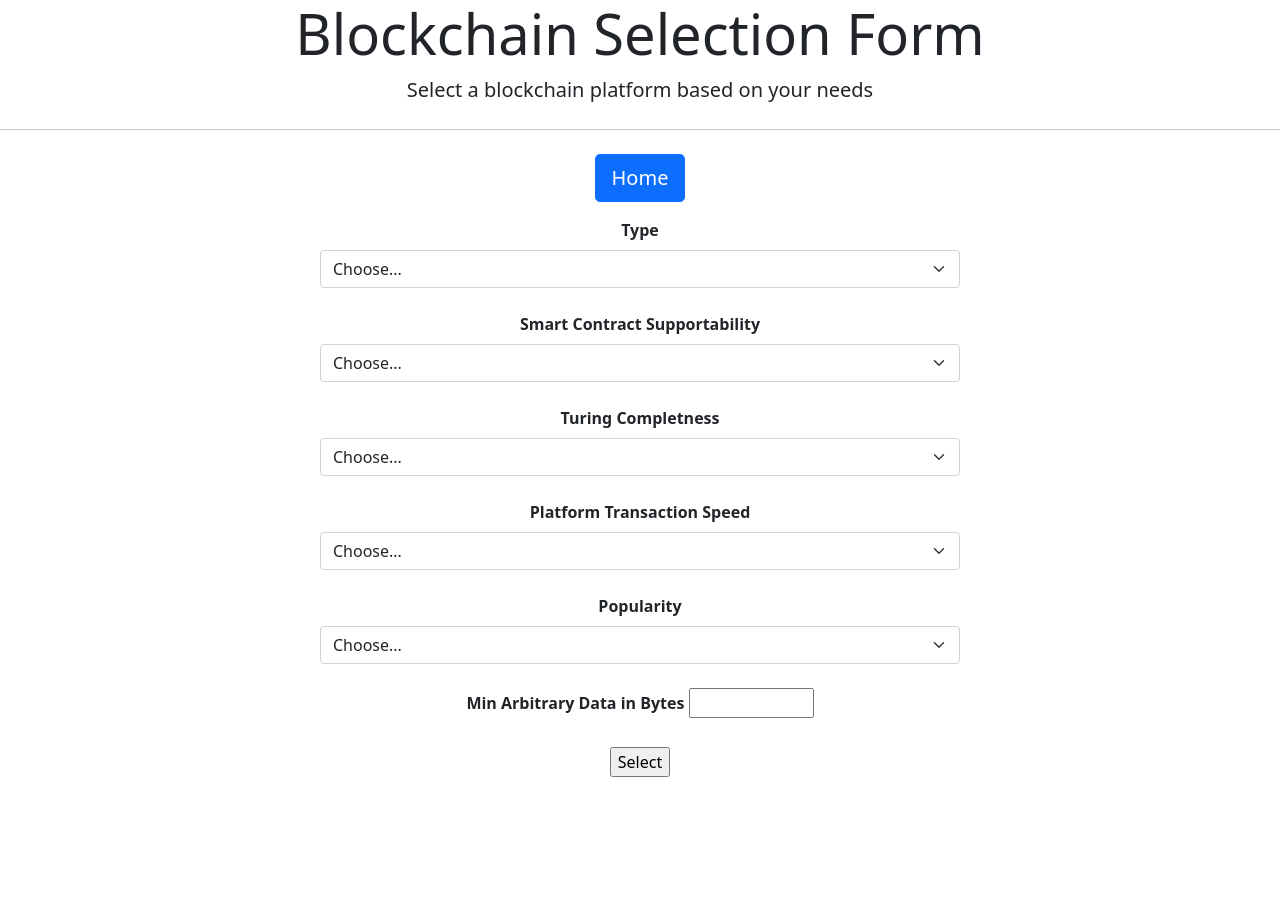
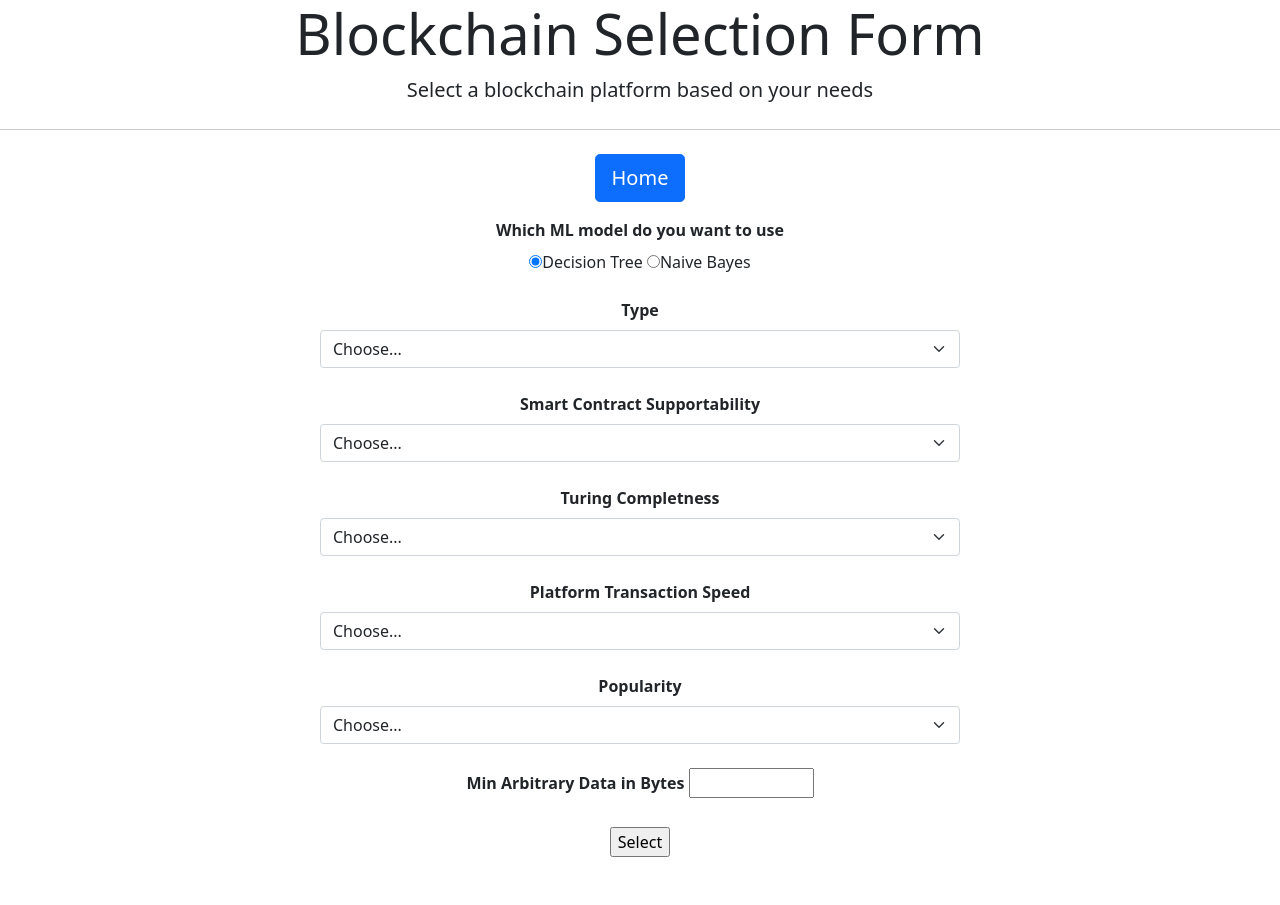
Before and after one commit to Raybook90/ml_blockchain_selection, a Flask app: page /prediction/ in a window 1280 px wide. Before the commit the page ends 777 px from the top, so only its background shows below. Run offline with Flask 2, Linux system fonts and the light colour scheme; parts of the project's set-up code (start-up, migrations or seed data) failed here and were passed over.

Commit message:
added feature to choose among different ML models

```diff
--- a/app.py
+++ b/app.py
@@ -10,17 +10,11 @@ import json
 app = Flask(__name__)
 api = Api(app)
 
-# if not os.path.isfile('decision-tree-without-datasize-feature.model'):
-#     train_decisiontree()
-#
-# model = joblib.load('decision-tree-without-datasize-feature.model')
-# label_encoder = joblib.load('label_encoder.joblib')
-# dbfile = '../../Desktop/Uzh/Master_Thesis/bcio.db'
-
 if not os.path.isfile('decision-tree.model'):
     train_models()
 
-model = joblib.load('decision-tree.model')
+dt_model = joblib.load('decision-tree.model')
+nb_model = joblib.load('naive-bayes.model')
 label_encoder = joblib.load('label_encoder.joblib')
 dbfile = '../../Desktop/Uzh/Master_Thesis/bcio.db'
 
@@ -55,16 +49,18 @@ def result():
         dict_yes_no = {'1': 'Yes', '0': 'No'}
         dict_ordinal = {'1': 'Low', '2': 'Medium', '3': 'High'}
 
+        model = request.form.get('model')
         type = request.form.get('Type')
         smartContract = request.form.get('smartContract')
         turingComplete = request.form.get('turingComplete')
         transactionSpeed = request.form.get('transactionSpeed')
         popularity = request.form.get('popularity')
         minArbitraryData = request.form.get('MinArbitraryData')
-        to_predict_list = [int(type), int(smartContract), int(turingComplete), int(transactionSpeed), int(popularity), minArbitraryData]
-        selected_blockchain = value_predictor(to_predict_list)
+        to_predict_list = [model, int(type), int(smartContract), int(turingComplete), int(transactionSpeed), int(popularity), minArbitraryData]
+        selected_blockchain = blockchain_predictor(to_predict_list)
         return render_template("prediction.html", original_input=
-        {'Type': dict_type[type],
+        {'Model': model,
+         'Type': dict_type[type],
          'Smart Contracts': dict_yes_no[smartContract],
          'Turing-complete': dict_yes_no[turingComplete],
          'Transaction Speed': dict_ordinal[transactionSpeed],
@@ -72,15 +68,19 @@ def result():
          'Data size': minArbitraryData}, prediction=selected_blockchain)
 
 
-def value_predictor(to_predict_list):
-    to_predict = np.array(to_predict_list).reshape(1,len(to_predict_list))
-    prediction_without_label = model.predict(to_predict)
+def blockchain_predictor(to_predict_list):
+    to_predict = np.array(to_predict_list[1:]).reshape(1, len(to_predict_list)-1)
+    if to_predict_list[0] == 'decision_tree':
+        prediction_without_label = dt_model.predict(to_predict)
+    else:
+        prediction_without_label = nb_model.predict(to_predict)
     result_with_label = label_encoder.inverse_transform(prediction_without_label)
     return result_with_label[0]
 
 
 # Define parser and request args
 parser = reqparse.RequestParser()
+parser.add_argument("model", type=str, help="Please choose which ML algorithm to use", required=True, location='json')
 parser.add_argument("type", type=int, help="Preferred Type of BC is required", required=True,
                     location='json')
 parser.add_argument("smart_contract", type=int, help="Smart Contract Supportability is required",
@@ -100,9 +100,9 @@ class MakePrediction(Resource):
     def post():
 
         args = parser.parse_args()
-        to_predict_list = [args['type'], args['smart_contract'], args['turing_complete'], args['transaction_speed'],
+        to_predict_list = [args['model'], args['type'], args['smart_contract'], args['turing_complete'], args['transaction_speed'],
                            args['popularity'], args['data_size']]
-        prediction = value_predictor(to_predict_list)
+        prediction = blockchain_predictor(to_predict_list)
         return jsonify({
             'name': prediction
         })
--- a/model/export _dataset_from_database.py
+++ b/model/export _dataset_from_database.py
@@ -17,4 +17,4 @@ data = pd.read_sql_query(query, con)
 
 # data = data.drop('blocktime', axis='columns')
 
-data.to_csv('dataset24feb2021.csv', index=False)
+data.to_csv('dataset.csv', index=False)
--- a/templates/prediction.html
+++ b/templates/prediction.html
@@ -19,6 +19,13 @@
 
 <div align="center">
   <form action="/result" method="POST">
+    <div class="col-md-6">
+        <label  class="form-label"><strong>Which ML model do you want to use</strong></label>
+        <br>
+        <input type="radio" name="model" value="decision_tree" checked>Decision Tree
+        <input type="radio" name="model" value="naive_bayes">Naive Bayes
+    </div>
+    <br>
     <div class="col-md-6">
         <label for="formTypeInput" class="form-label"><strong>Type</strong></label>
         <select name='Type' class="form-select" id="formTypeInput" aria-label="Default select example" required>
@@ -66,7 +73,7 @@
         </select>
     </div>
     <br>
-      <div class="col-md-6">
+    <div class="col-md-6">
           <label for="formMinDataInput" class="form-label"><strong>Min Arbitrary Data in Bytes</strong></label>
         <input type="number" id="formMinDataInput" name="MinArbitraryData" min="5" max="512000" required>
     </div>
```
